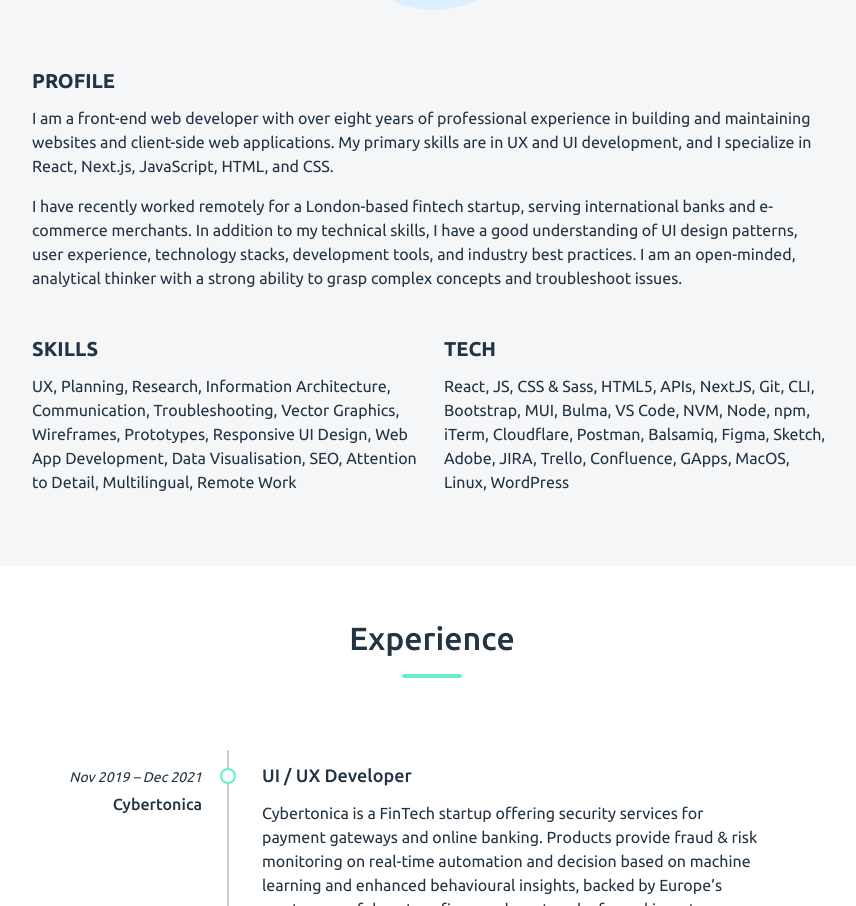
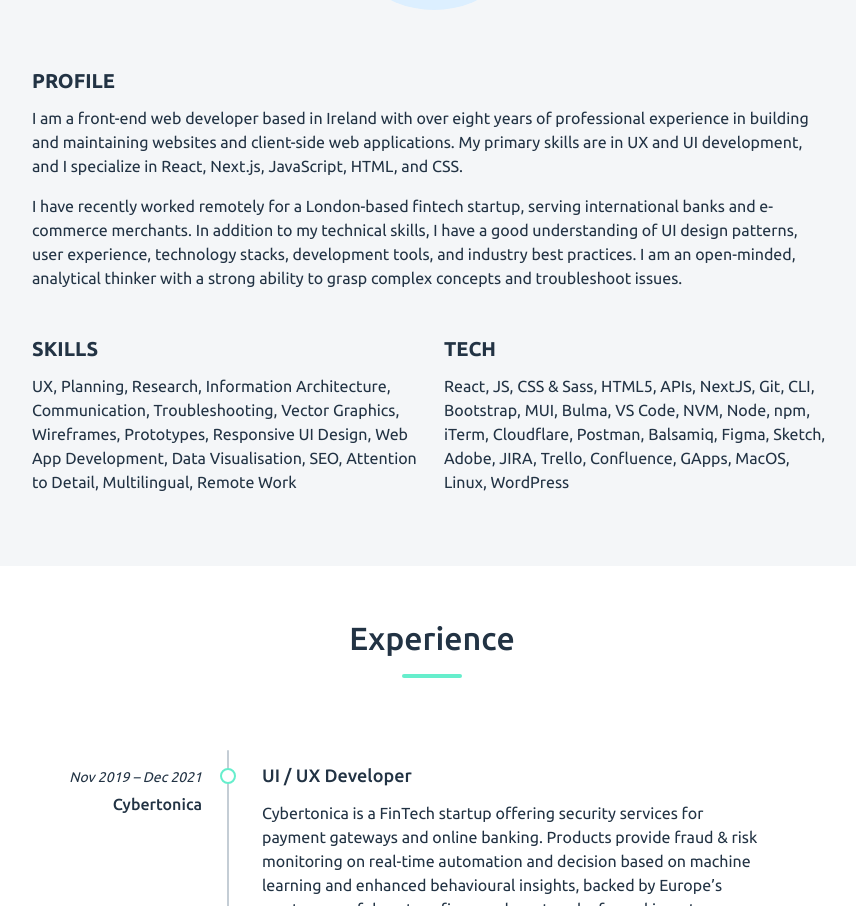
Before and after one commit to dzvilius/vilius-website, a Nuxt app: page / in a window 1280 px wide. Shown: the part 1156-2062 px from the top of the page, without its empty margins (208-1064 px from the left). Built offline with nearby package versions, Linux system fonts and the light colour scheme.

Commit message:
add misisng text

```diff
--- a/components/About.vue
+++ b/components/About.vue
@@ -8,7 +8,7 @@
           <img src="images/vd.jpeg" class="is-rounded" alt="Vilius Dzemyda" />
         </figure>
         <h3 class="AboutSection__Subtitle">Profile</h3>
-        <p>I am a front-end web developer with over eight years of professional experience in building and maintaining websites and client-side web applications. My primary skills are in UX and UI development, and I specialize in React, Next.js, JavaScript, HTML, and CSS.</p>
+        <p>I am a front-end web developer based in Ireland with over eight years of professional experience in building and maintaining websites and client-side web applications. My primary skills are in UX and UI development, and I specialize in React, Next.js, JavaScript, HTML, and CSS.</p>
         <p>I have recently worked remotely for a London-based fintech startup, serving international banks and e-commerce merchants. In addition to my technical skills, I have a good understanding of UI design patterns, user experience, technology stacks, development tools, and industry best practices. I am an open-minded, analytical thinker with a strong ability to grasp complex concepts and troubleshoot issues.</p>
       </div>
       <div class="columns is-tablet">
```
